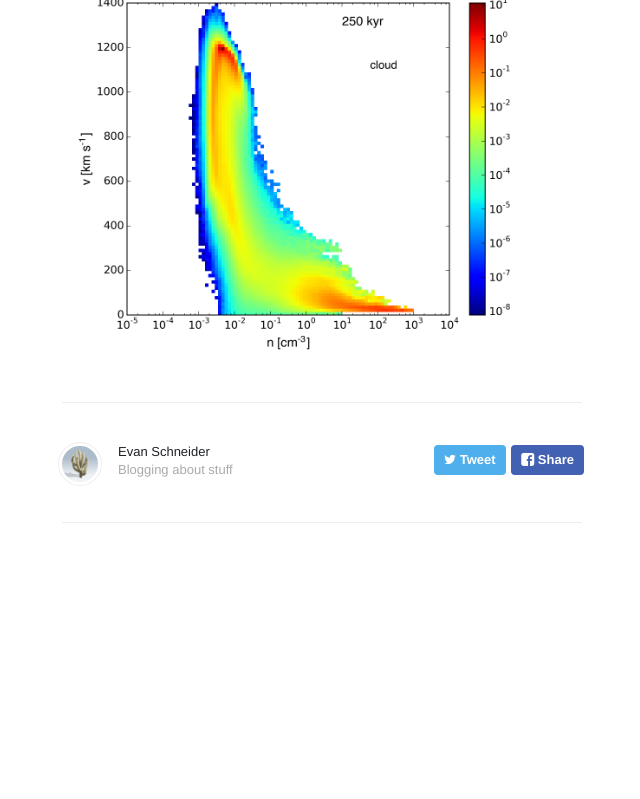
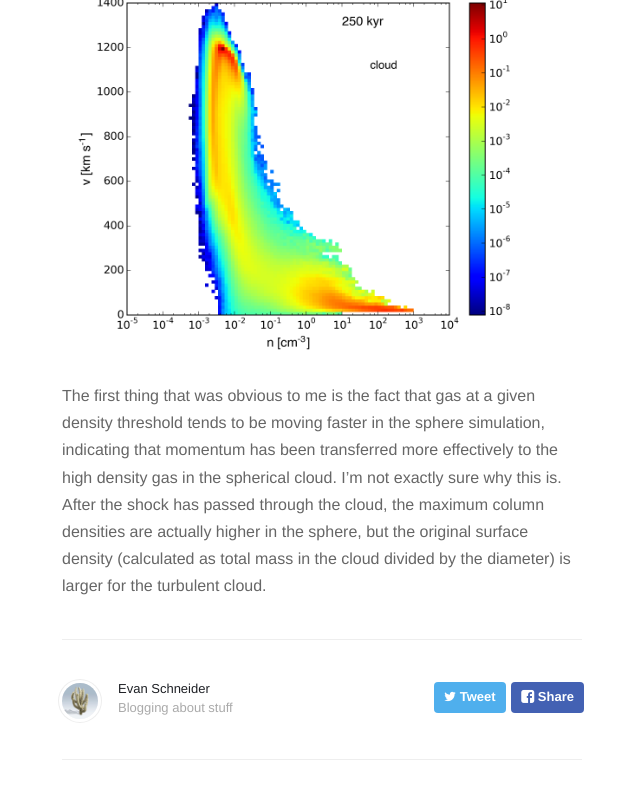
Before and after one commit to evaneschneider/site, a Jekyll site: the page built from _posts/2016-5-9-Sphere-vs-Cloud.markdown, in a window 1280 px wide and 900 px high, scrolled down 2903 px. Shown: the top 799 px of the window, without its empty margins (318-958 px from the left). Built offline with Jekyll 4.4.1, drawn with Linux system fonts in a browser that asks for light colours; nearby versions of some CDN libraries; formulas are drawn with MathJax 3; before the commit the page ends 3566 px from its top, so only the background shows below that.

Commit message:
more text

```diff
--- a/_posts/2016-5-9-Sphere-vs-Cloud.markdown
+++ b/_posts/2016-5-9-Sphere-vs-Cloud.markdown
@@ -31,3 +31,11 @@ density-temperature and density-velocity diagrams for each simulation at $$\sim
 <img src="{{ site.url }}assets/images/050916_cwn1_mnT_250.png">
 <img src="{{ site.url }}assets/images/050916_swn1_mnv_250.png">
 <img src="{{ site.url }}assets/images/050916_cwn1_mnv_250.png">
+
+
+The first thing that was obvious to me is the fact that gas at a given density threshold
+tends to be moving faster in the sphere simulation, indicating that momentum has been transferred
+more effectively to the high density gas in the spherical cloud. I'm not exactly sure why this is.
+After the shock has passed through the cloud, the maximum column densities are actually higher
+in the sphere, but the original surface density (calculated as total mass in the cloud divided
+by the diameter) is larger for the turbulent cloud.
```
